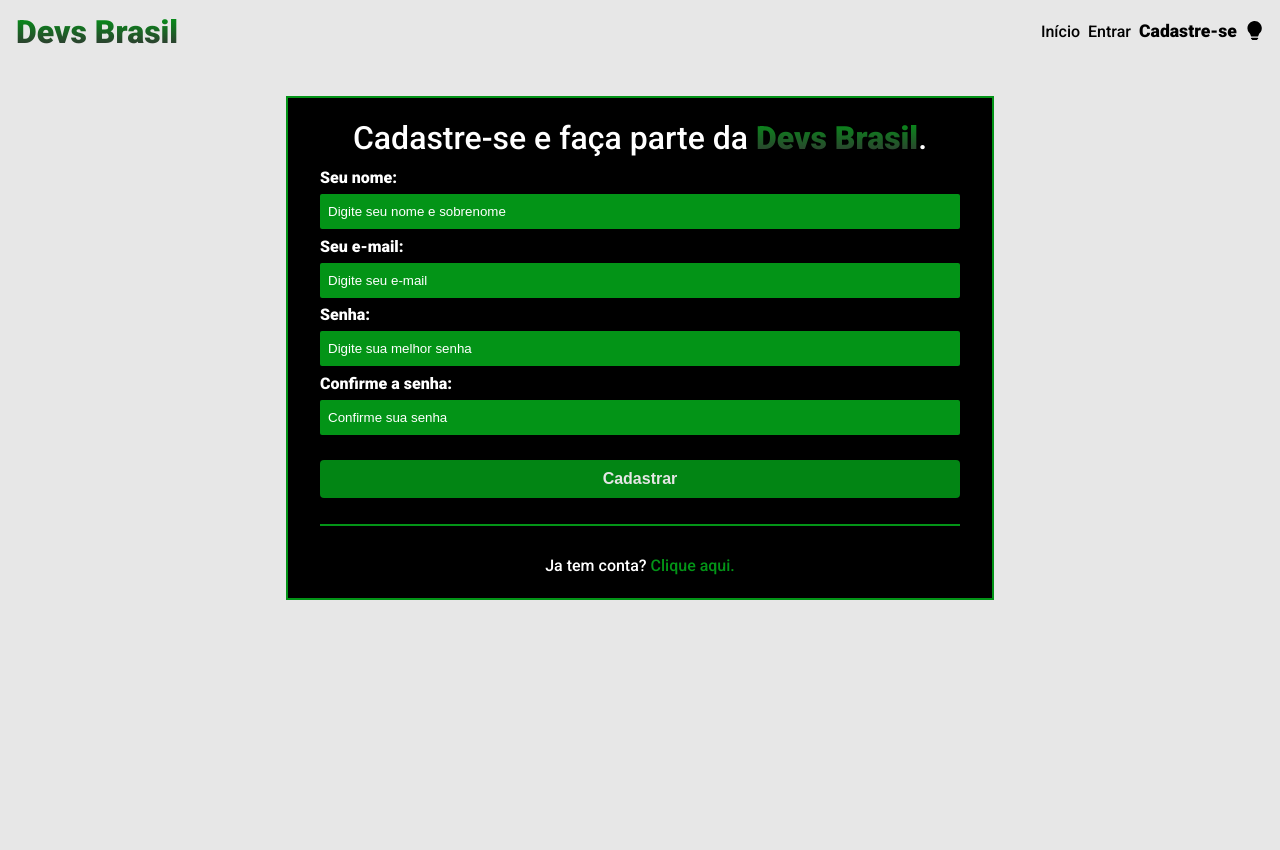
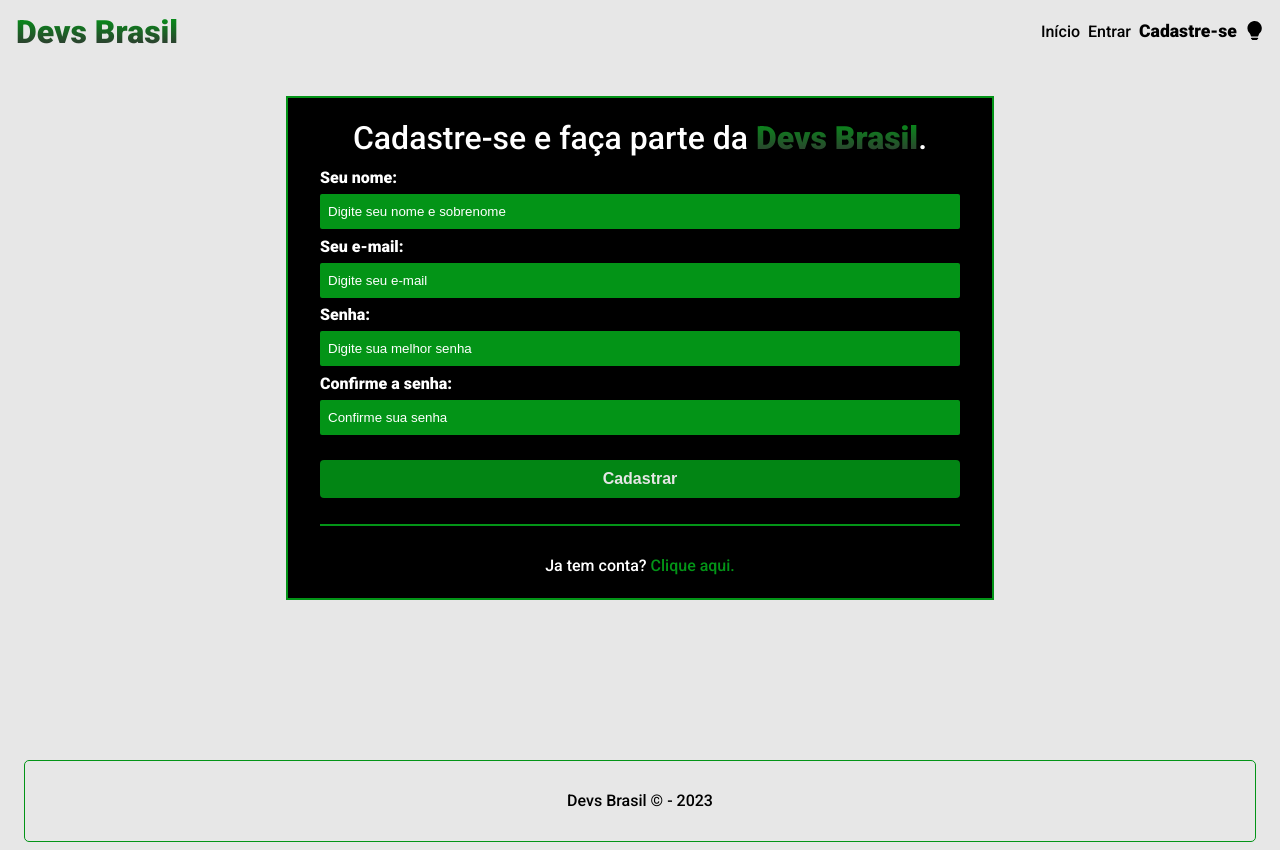
Before and after one commit to matheusvleite/devs-brasil, a React (Vite) app in the folder frontend/: page /signup in a window 1280 px wide. Before the commit the page ends 800 px from the top, so only its background shows below. Built offline with nearby package versions, Linux system fonts and the light colour scheme.

Commit message:
Adicionando footer e ajustando a main

```diff
--- a/frontend/src/App.tsx
+++ b/frontend/src/App.tsx
@@ -1,4 +1,5 @@
 import { BrowserRouter, Navigate, Route, Routes } from 'react-router-dom';
+import Footer from './components/Footer/Footer';
 import Navbar from './components/Navbar/Navbar';
 import { useAuth } from './hooks/useAuth';
 import EditProfile from './pages/EditProfile/EditProfile';
@@ -15,6 +16,7 @@ const App = () => {
     <div className="App">
       <BrowserRouter>
         <Navbar />
+        <main>
           <Routes>
             <Route path='/' element={<Home />} />
             <Route path='/profile/:id' element={<Profile />} />
@@ -23,6 +25,8 @@ const App = () => {
             <Route path='/login' element={!auth ? <Login /> : <Navigate to='/' />} />
             <Route path='/signup' element={!auth ? <SignUp /> : <Navigate to='/editprofile' />} />
           </Routes>
+        </main>
+        <Footer />
       </BrowserRouter>
     </div>
   )
--- /dev/null
+++ b/frontend/src/components/Footer/Footer.tsx
@@ -0,0 +1,10 @@
+
+const Footer = () => {
+    return (
+        <footer>
+            Devs Brasil &copy; - 2023
+        </footer>
+    )
+}
+
+export default Footer
--- a/frontend/src/components/Profiles/Profiles.module.css
+++ b/frontend/src/components/Profiles/Profiles.module.css
@@ -33,7 +33,7 @@
 @media screen and (min-width: 769px) {
 
    .profileItem {
-    width: 302px;
+    width: 298.5px;
    }
 
 }
--- a/frontend/src/components/Profiles/Profiles.tsx
+++ b/frontend/src/components/Profiles/Profiles.tsx
@@ -45,7 +45,7 @@ const Profiles = () => {
                         <div>
                             <p>{user.area}</p>
                             <h2>{user.name}</h2>
-                            <Link to={`/profile/${user._id}/${user.name}`}>Ver mais</Link>
+                            <Link to={`/profile/${user._id}`}>Ver mais</Link>
                         </div>
                         {userAuth && user.stars.includes(String(userAuth._id)) ?
                             <BsFillStarFill className={styles.starOn} onClick={() => handleStar(user._id)} /> :
--- a/frontend/src/index.css
+++ b/frontend/src/index.css
@@ -189,3 +189,16 @@ input:disabled {
 .message.success {
     background-color: var(--BG-INPUT);
 }
+
+main {
+    min-height: 80vh;
+}
+
+footer {
+    text-align: center;
+    color: var(--DEFAULT);
+    border: 1px solid var(--BORDER);
+    border-radius: 5px;
+    margin: 1.5rem 1.5rem .5rem;
+    padding: 2rem 0;
+}
--- a/frontend/src/pages/Home/Home.tsx
+++ b/frontend/src/pages/Home/Home.tsx
@@ -4,11 +4,11 @@ import Search from "../../components/Search/Search";
 
 const Home = () => {
   return (
-    <main>
+    <>
       <Search />
       <Areas />
       <Profiles />
-    </main>
+    </>
   )
 }
 
```
Lines whose indentation alone changed are shown as unchanged.
